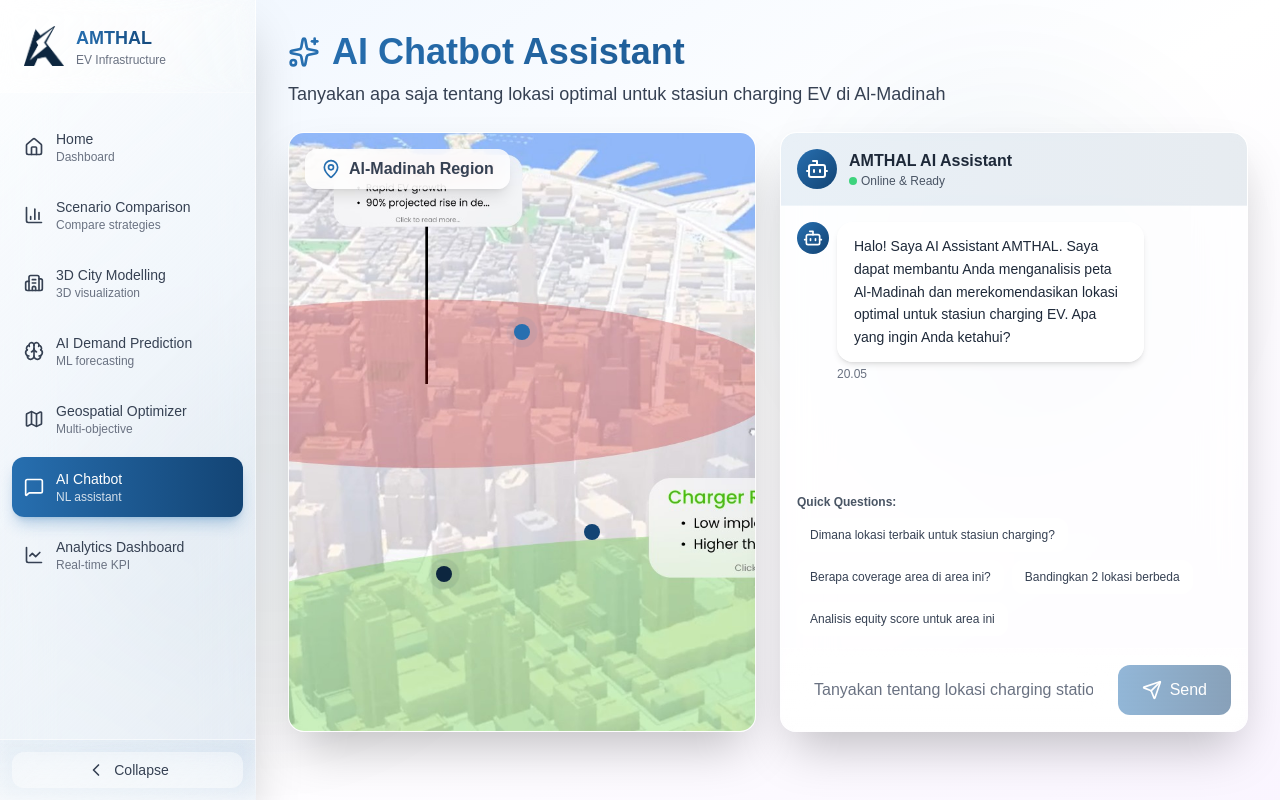
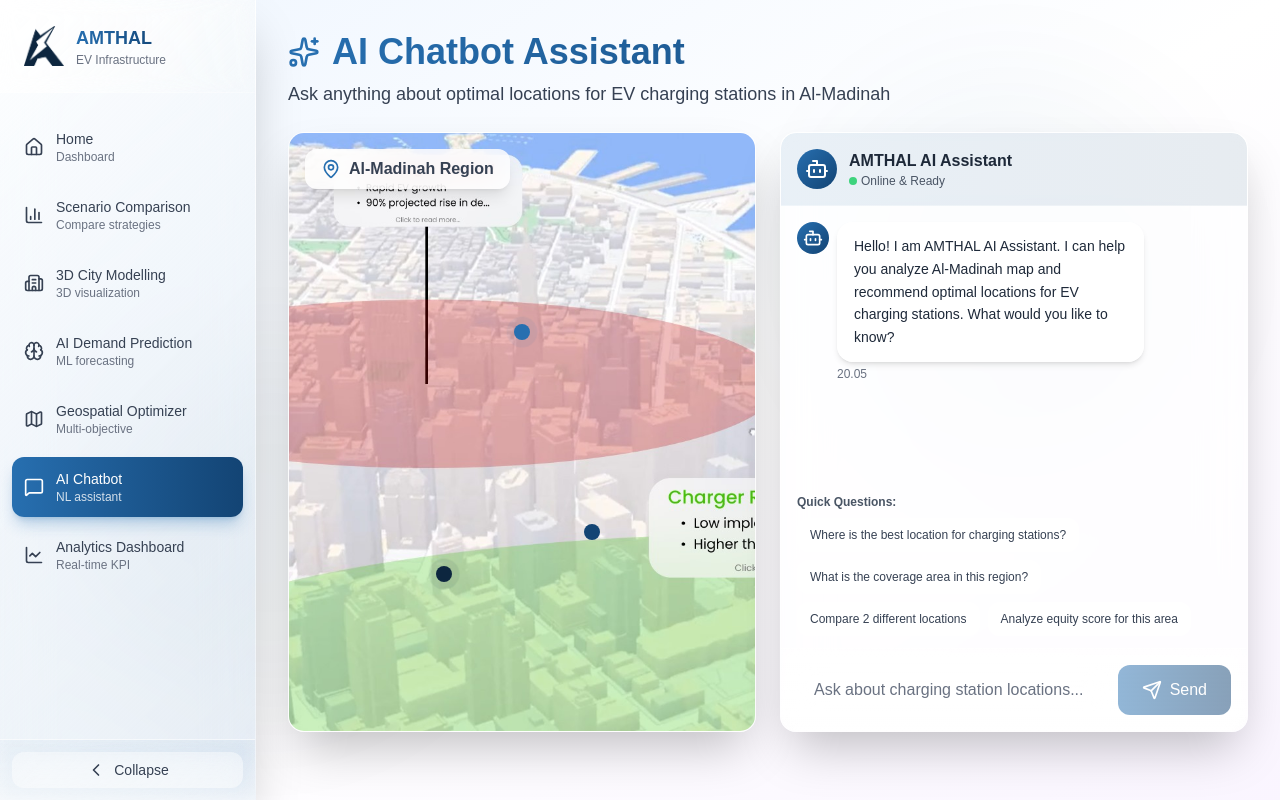
Before and after one commit to abdul-zacky/amthal, a Next.js app: page /chatbot in a window 1280 px wide. Built offline with nearby package versions, Linux system fonts and the light colour scheme.

Commit message:
feat: english

```diff
--- a/app/chatbot/page.tsx
+++ b/app/chatbot/page.tsx
@@ -14,16 +14,16 @@ interface Message {
 
 const mockConversations = [
   {
-    userMessage: "Dimana lokasi terbaik untuk menempatkan stasiun charging di area ini?",
-    botResponse: "Berdasarkan analisis peta Al-Madinah, saya merekomendasikan 3 lokasi optimal:\n\n1. **Prince Mohammed Bin Abdulaziz Road** - Area dengan traffic tinggi dan dekat dengan pusat kota, coverage radius 5km dapat melayani 85,000 penduduk.\n\n2. **Quba District** - Zona strategis dekat masjid Quba dengan kepadatan kendaraan tinggi, cocok untuk DC Fast Charger.\n\n3. **King Fahd Road Corridor** - Akses mudah dari highway, ideal untuk Ultra-Fast Charger melayani perjalanan jarak jauh.\n\nApakah Anda ingin saya jelaskan detail teknis untuk salah satu lokasi?"
+    userMessage: "Where is the best location to place charging stations in this area?",
+    botResponse: "Based on Al-Madinah map analysis, I recommend 3 optimal locations:\n\n1. **Prince Mohammed Bin Abdulaziz Road** - High traffic area near city center, 5km coverage radius can serve 85,000 residents.\n\n2. **Quba District** - Strategic zone near Quba Mosque with high vehicle density, suitable for DC Fast Charger.\n\n3. **King Fahd Road Corridor** - Easy access from highway, ideal for Ultra-Fast Charger serving long-distance travel.\n\nWould you like me to explain technical details for any of these locations?"
   },
   {
-    userMessage: "Berapa coverage area yang bisa dicapai di lokasi Prince Mohammed Bin Abdulaziz Road?",
-    botResponse: "Untuk lokasi **Prince Mohammed Bin Abdulaziz Road**, coverage area yang dapat dicapai:\n\n📍 **Coverage Details:**\n- Radius: 5 km\n- Populasi terlayani: ~85,000 orang\n- Jumlah kendaraan EV potensial: 2,400 unit\n- Waktu charging rata-rata: 30-45 menit (DC Fast)\n\n📊 **Demographics:**\n- Tipe area: Mixed commercial-residential\n- Income level: Medium-high\n- EV adoption probability: 73%\n\n⚡ **Rekomendasi Charger:**\n- 4x DC Fast Chargers (50kW)\n- 2x Ultra-Fast Chargers (150kW)\n- 1x Solar Canopy (20kW capacity)\n\nLokasi ini mendapat skor 8.9/10 untuk optimal placement."
+    userMessage: "What coverage area can be achieved at Prince Mohammed Bin Abdulaziz Road location?",
+    botResponse: "For **Prince Mohammed Bin Abdulaziz Road** location, achievable coverage area:\n\n📍 **Coverage Details:**\n- Radius: 5 km\n- Population served: ~85,000 people\n- Potential EV vehicles: 2,400 units\n- Average charging time: 30-45 minutes (DC Fast)\n\n📊 **Demographics:**\n- Area type: Mixed commercial-residential\n- Income level: Medium-high\n- EV adoption probability: 73%\n\n⚡ **Charger Recommendation:**\n- 4x DC Fast Chargers (50kW)\n- 2x Ultra-Fast Chargers (150kW)\n- 1x Solar Canopy (20kW capacity)\n\nThis location scores 8.9/10 for optimal placement."
   },
   {
-    userMessage: "Bandingkan dengan lokasi Quba District",
-    botResponse: "Perbandingan **Prince Mohammed Road** vs **Quba District**:\n\n| Metric | Prince Mohammed | Quba District |\n|--------|----------------|---------------|\n| Coverage | 5 km | 4.2 km |\n| Population | 85,000 | 62,000 |\n| Traffic Score | 8.9/10 | 7.8/10 |\n| Cost | 850K SAR | 620K SAR |\n| ROI Period | 2.1 years | 2.8 years |\n| Religious Tourism | Medium | Very High |\n\n**Kesimpulan:**\n- Prince Mohammed: Lebih baik untuk daily commuters\n- Quba: Lebih strategis untuk religious tourism peak seasons\n\nRekomendasi: Deploy keduanya untuk maximum coverage!"
+    userMessage: "Compare with Quba District location",
+    botResponse: "Comparison **Prince Mohammed Road** vs **Quba District**:\n\n| Metric | Prince Mohammed | Quba District |\n|--------|----------------|---------------|\n| Coverage | 5 km | 4.2 km |\n| Population | 85,000 | 62,000 |\n| Traffic Score | 8.9/10 | 7.8/10 |\n| Cost | 850K SAR | 620K SAR |\n| ROI Period | 2.1 years | 2.8 years |\n| Religious Tourism | Medium | Very High |\n\n**Conclusion:**\n- Prince Mohammed: Better for daily commuters\n- Quba: More strategic for religious tourism peak seasons\n\nRecommendation: Deploy both for maximum coverage!"
   }
 ];
 
@@ -32,7 +32,7 @@ export default function ChatbotPage() {
     {
       id: 1,
       type: 'bot',
-      content: 'Halo! Saya AI Assistant AMTHAL. Saya dapat membantu Anda menganalisis peta Al-Madinah dan merekomendasikan lokasi optimal untuk stasiun charging EV. Apa yang ingin Anda ketahui?',
+      content: 'Hello! I am AMTHAL AI Assistant. I can help you analyze Al-Madinah map and recommend optimal locations for EV charging stations. What would you like to know?',
       timestamp: new Date(),
     }
   ]);
@@ -111,10 +111,10 @@ export default function ChatbotPage() {
   };
 
   const quickQuestions = [
-    "Dimana lokasi terbaik untuk stasiun charging?",
-    "Berapa coverage area di area ini?",
-    "Bandingkan 2 lokasi berbeda",
-    "Analisis equity score untuk area ini",
+    "Where is the best location for charging stations?",
+    "What is the coverage area in this region?",
+    "Compare 2 different locations",
+    "Analyze equity score for this area",
   ];
 
   return (
@@ -136,7 +136,7 @@ export default function ChatbotPage() {
             AI Chatbot Assistant
           </h1>
           <p className="text-gray-700 text-lg">
-            Tanyakan apa saja tentang lokasi optimal untuk stasiun charging EV di Al-Madinah
+            Ask anything about optimal locations for EV charging stations in Al-Madinah
           </p>
         </div>
 
@@ -225,7 +225,7 @@ export default function ChatbotPage() {
                         <div className="bg-white/60 backdrop-blur-md rounded-2xl px-4 py-3 shadow-md border border-white/40">
                           <div className="flex items-center gap-2">
                             <Loader2 className="w-4 h-4 text-[#276FB0] animate-spin" />
-                            <span className="text-sm text-gray-600">AI sedang berpikir...</span>
+                            <span className="text-sm text-gray-600">AI is thinking...</span>
                             <div className="flex gap-1">
                               <span className="w-2 h-2 bg-[#276FB0] rounded-full animate-bounce" style={{ animationDelay: '0s' }}></span>
                               <span className="w-2 h-2 bg-[#276FB0] rounded-full animate-bounce" style={{ animationDelay: '0.2s' }}></span>
@@ -279,7 +279,7 @@ export default function ChatbotPage() {
                   value={inputValue}
                   onChange={(e) => setInputValue(e.target.value)}
                   onKeyPress={(e) => e.key === 'Enter' && handleSend()}
-                  placeholder="Tanyakan tentang lokasi charging stations..."
+                  placeholder="Ask about charging station locations..."
                   disabled={isTyping}
                   className="flex-1 bg-white/60 backdrop-blur-md border border-white/40 rounded-xl px-4 py-3 focus:outline-none focus:ring-2 focus:ring-[#276FB0] focus:border-transparent disabled:opacity-50 disabled:cursor-not-allowed text-gray-800 placeholder-gray-500"
                 />
--- a/app/geospatial/page.tsx
+++ b/app/geospatial/page.tsx
@@ -253,7 +253,7 @@ export default function GeospatialPage() {
             Geospatial Optimizer
           </h1>
           <p className="text-gray-700 text-lg">
-            Multi-objective optimization untuk penempatan stasiun charging optimal
+            Multi-objective optimization for optimal charging station placement
           </p>
         </div>
 
@@ -744,19 +744,19 @@ export default function GeospatialPage() {
               <div className="space-y-3 text-sm text-gray-700">
                 <div className="flex items-start gap-2">
                   <div className="w-1.5 h-1.5 bg-[#276FB0] rounded-full mt-2"></div>
-                  <p><span className="font-semibold">Top 3 Locations:</span> Prince Mohammed Road, Quba District, King Fahd Road dengan total coverage 273km²</p>
+                  <p><span className="font-semibold">Top 3 Locations:</span> Prince Mohammed Road, Quba District, King Fahd Road with total coverage 273km²</p>
                 </div>
                 <div className="flex items-start gap-2">
                   <div className="w-1.5 h-1.5 bg-[#276FB0] rounded-full mt-2"></div>
-                  <p><span className="font-semibold">Expected Impact:</span> Melayani 89% populasi Al-Madinah dengan 42.5 MW total capacity</p>
+                  <p><span className="font-semibold">Expected Impact:</span> Serving 89% of Al-Madinah population with 42.5 MW total capacity</p>
                 </div>
                 <div className="flex items-start gap-2">
                   <div className="w-1.5 h-1.5 bg-[#276FB0] rounded-full mt-2"></div>
-                  <p><span className="font-semibold">Investment Required:</span> 3.8M SAR dengan projected ROI dalam 2.3 tahun</p>
+                  <p><span className="font-semibold">Investment Required:</span> 3.8M SAR with projected ROI in 2.3 years</p>
                 </div>
                 <div className="flex items-start gap-2">
                   <div className="w-1.5 h-1.5 bg-[#276FB0] rounded-full mt-2"></div>
-                  <p><span className="font-semibold">Equity Score:</span> 8.4/10 menunjukkan distribusi yang adil across all districts</p>
+                  <p><span className="font-semibold">Equity Score:</span> 8.4/10 showing fair distribution across all districts</p>
                 </div>
               </div>
             </div>
--- a/app/scenario-comparison/page.tsx
+++ b/app/scenario-comparison/page.tsx
@@ -3,11 +3,11 @@
 import { useState } from 'react';
 import { Globe, Scale, DollarSign, Lightbulb, Star } from 'lucide-react';
 
-// Dummy data untuk tiga skenario
+// Dummy data for three scenarios
 const scenarios = {
   maxCoverage: {
     name: 'Maximum Coverage',
-    description: 'Prioritas jangkauan luas untuk melayani lebih banyak area',
+    description: 'Priority on wide coverage to serve more areas',
     color: 'bg-[#276FB0]',
     borderColor: 'border-[#276FB0]',
     metrics: {
@@ -32,7 +32,7 @@ const scenarios = {
   },
   equityFocus: {
     name: 'Equity Focus',
-    description: 'Prioritas pemerataan layanan untuk semua distrik',
+    description: 'Priority on equal service distribution across all districts',
     color: 'bg-[#134474]',
     borderColor: 'border-[#134474]',
     metrics: {
@@ -57,7 +57,7 @@ const scenarios = {
   },
   costOptimization: {
     name: 'Cost Optimization',
-    description: 'Efisiensi biaya dengan ROI maksimal',
+    description: 'Cost efficiency with maximum ROI',
     color: 'bg-[#0D263F]',
     borderColor: 'border-[#0D263F]',
     metrics: {
```
